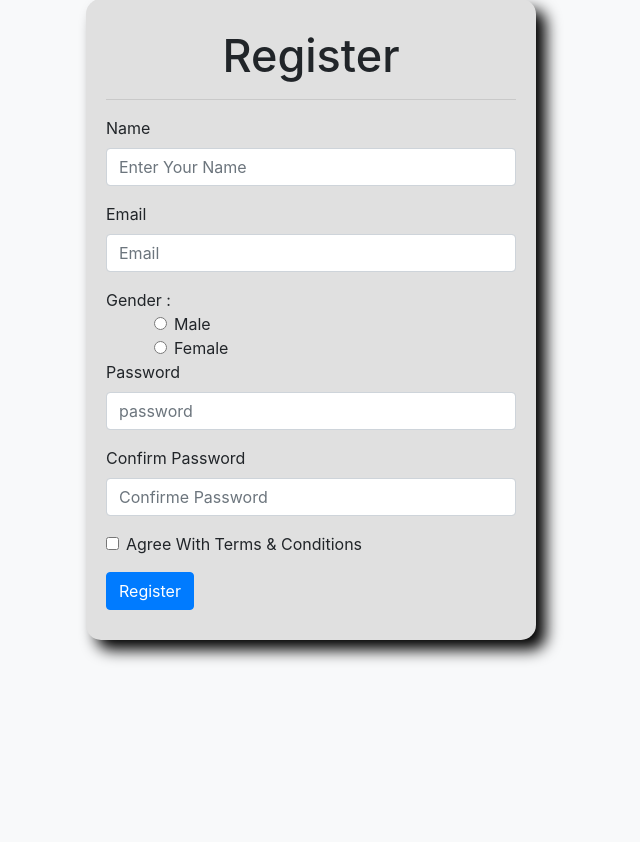
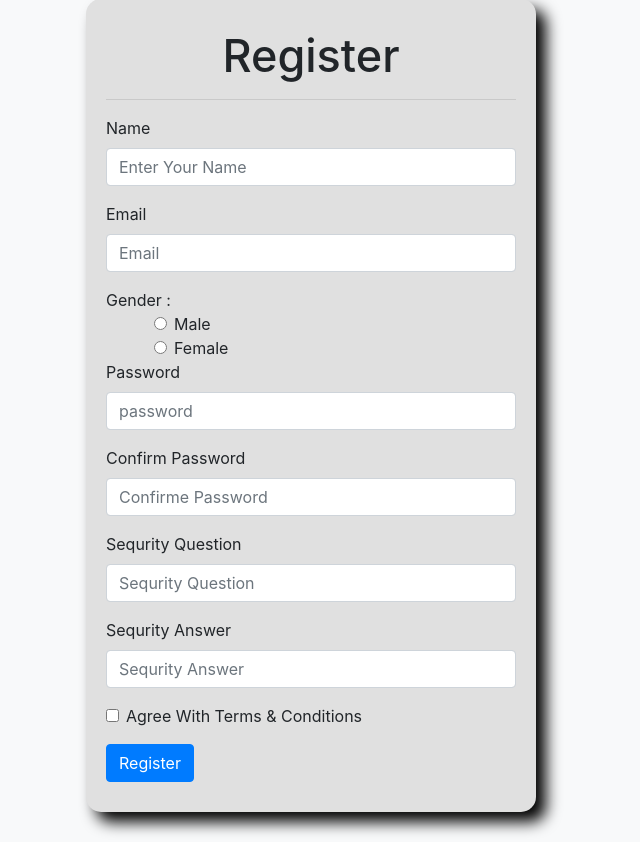
Before and after one commit to IA-Masum/chatbox, a PHP site: page /register.php in a window 1280 px wide. Shown: the part 31-873 px from the top of the page, without its empty margins (329-969 px from the left). Before the commit the page ends 693 px from the top, so only its background shows below. Run offline with PHP 8.4, Linux system fonts and the light colour scheme.

Commit message:
checking register inputs

```diff
--- a/footer.php
+++ b/footer.php
@@ -1,7 +1,7 @@
 </body>
 
 <!-- JQuery -->
-<script src="js/jquery-3.4.0.js"></script>
+
 <!-- Popper js -->
 <script src="js/popper.js"></script>
 <!-- Bootsrtap js -->
--- a/header.php
+++ b/header.php
@@ -11,6 +11,8 @@
   <link rel="stylesheet" href="css/bootstrap.min.css">
   <!-- My Custom CSS -->
   <link rel="stylesheet" href="css/my-custom.css">
+
+  <script src="js/jquery-3.4.0.js"></script>
 </head>
 
 <body class="bg-light">
--- /dev/null
+++ b/js/register.js
@@ -0,0 +1,13 @@
+$(document).ready(function (){
+  $('#resigter').click(function(){
+    var name = $("#name").val();
+    var email = $("#name").val();
+    var gender;
+    var password = $("#password").val();
+    var cpassword = $("#cpassword").val();
+    var sques = $('#sques').val();
+    var sans = $('#sans').val();
+
+    alert(name+" "+email+" "+gender+" "+password+" "+cpassword+" "+sques+" "+sans);
+  });
+});
--- a/register.php
+++ b/register.php
@@ -3,10 +3,10 @@
   <div class="box" style="width: 450px;">
     <h1 class="title  text-center">Register</h1>
     <hr>
-    <form autocomplete="off">
+    <form onsubmit="return false;" autocomplete="off">
       <div class="form-group">
         <label for="name">Name</label>
-        <input type="text" class="form-control" id="name" name="name" placeholder="Enter Your Name">
+        <input type="text" class="form-control" id="name" placeholder="Enter Your Name">
       </div>
       <div class="form-group">
         <label for="email">Email</label>
@@ -15,13 +15,13 @@
       <div>
         Gender :
         <div class="form-check ml-5">
-          <input class="form-check-input" type="radio" name="gender" id="male" value="Male">
+          <input class="form-check-input" type="radio" id="male" value="Male">
           <label class="form-check-label" for="male">
             Male
           </label>
         </div>
         <div class="form-check ml-5">
-          <input class="form-check-input" type="radio" name="gender" id="female" value="Female">
+          <input class="form-check-input" type="radio" id="female" value="Female">
           <label class="form-check-label" for="female">
             Female
           </label>
@@ -34,15 +34,24 @@
       </div>
       <div class="form-group">
         <label for="password">Confirm Password</label>
-        <input type="password" class="form-control" id="password" autocomplete='no' placeholder="Confirme Password">
+        <input type="password" class="form-control" id="cpassword" autocomplete='no' placeholder="Confirme Password">
+      </div>
+      <div class="form-group">
+        <label for="name">Sequrity Question</label>
+        <input type="text" class="form-control" id="sques" placeholder="Sequrity Question">
+      </div>
+      <div class="form-group">
+        <label for="name">Sequrity Answer</label>
+        <input type="text" class="form-control" id="sans" placeholder="Sequrity Answer">
       </div>
       <div class="form-check mb-3">
-        <input type="checkbox" class="form-check-input" id="exampleCheck1">
-        <label class="form-check-label" for="exampleCheck1">Agree With Terms & Conditions</label>
+        <input type="checkbox" class="form-check-input" id="trms">
+        <label class="form-check-label" for="trms">Agree With Terms & Conditions</label>
       </div>
-      <button type="submit" class="btn btn-primary">Register</button>
+      <button id="resigter" class="btn btn-primary">Register</button>
     </form>
 
   </div>
 </div>
+<script src="js/register.js"></script>
 <?php require_once 'footer.php'?>
```
